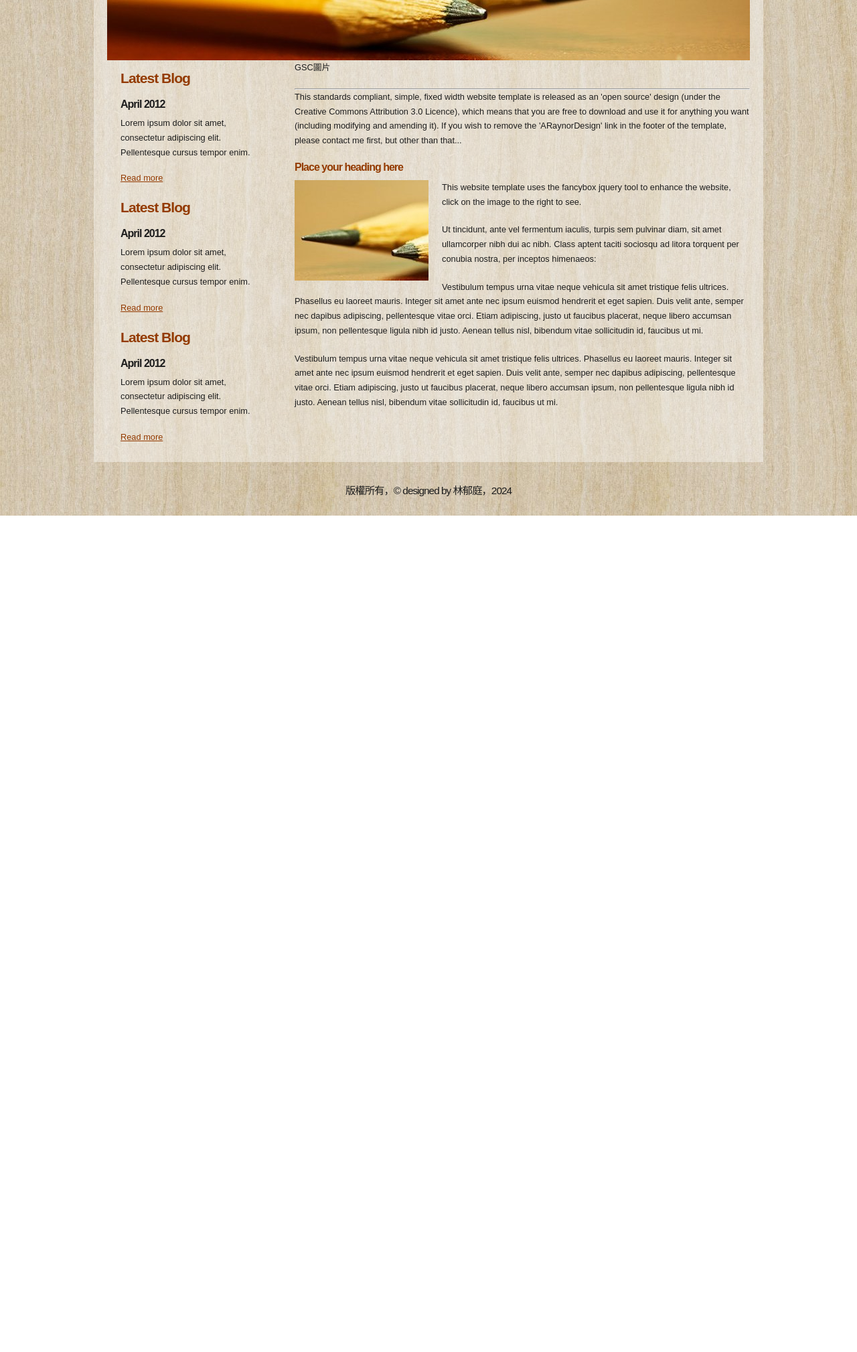
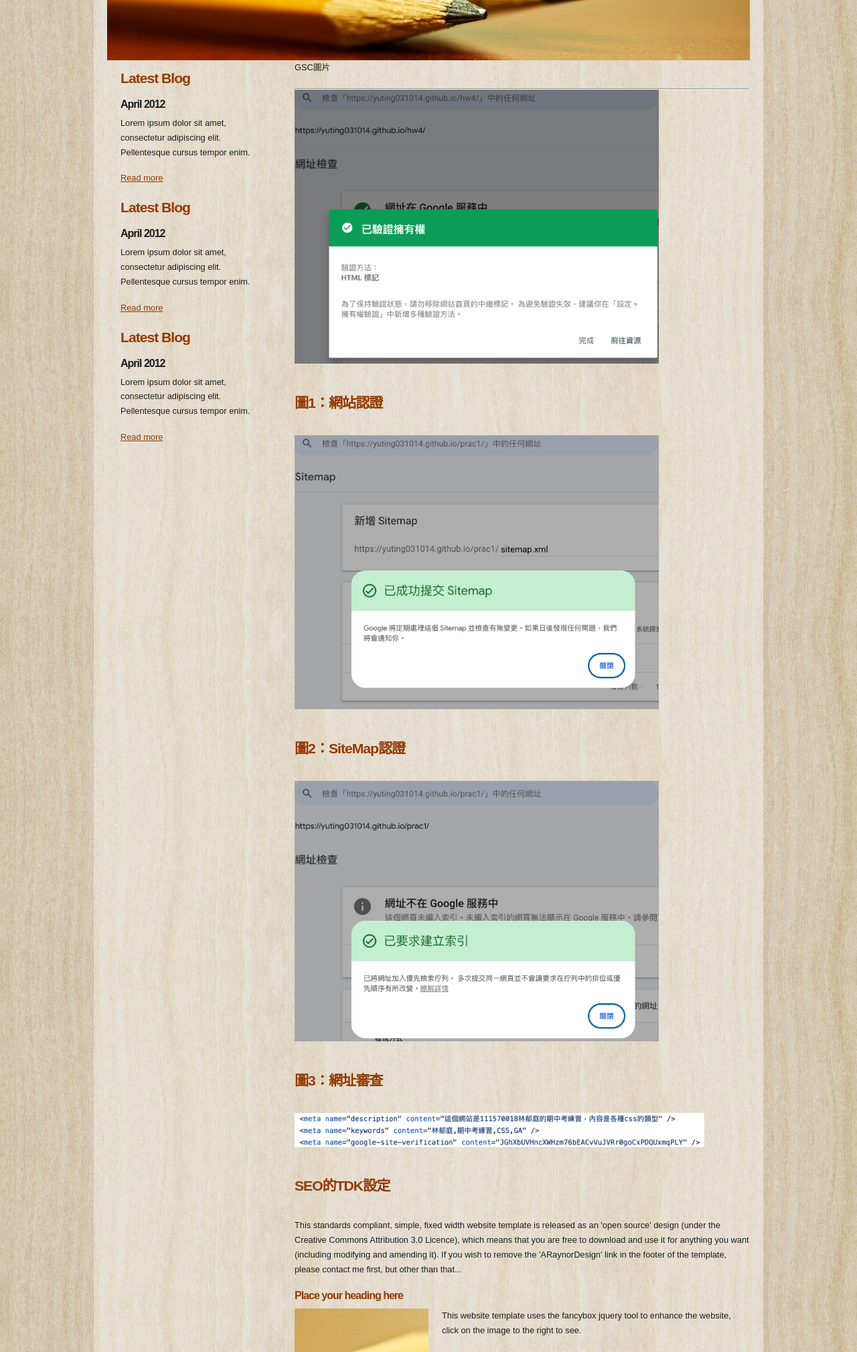
Before and after one commit to YuTing031014/prac1, a plain HTML site: page a5.html in a window 1280 px wide. Shown: the part 300-2319 px from the top of the page at 67% size. Before the commit the page ends 1070 px from the top, so only its background shows below. Drawn offline with Linux system fonts and the light colour scheme.

Commit message:
Add files via upload

```diff
--- a/a1.html
+++ b/a1.html
@@ -53,6 +53,15 @@
 
   </script>
 
+<!-- Google tag (gtag.js) -->
+<script async src="https://www.googletagmanager.com/gtag/js?id=G-XYF0WHKT2F"></script>
+<script>
+  window.dataLayer = window.dataLayer || [];
+  function gtag(){dataLayer.push(arguments);}
+  gtag('js', new Date());
+
+  gtag('config', 'G-XYF0WHKT2F');
+</script>
 
 </head>
 
--- a/a5.html
+++ b/a5.html
@@ -26,6 +26,16 @@
         $('#slider').nivoSlider();
     });
     </script>
+
+<!-- Google tag (gtag.js) -->
+<script async src="https://www.googletagmanager.com/gtag/js?id=G-XYF0WHKT2F"></script>
+<script>
+  window.dataLayer = window.dataLayer || [];
+  function gtag(){dataLayer.push(arguments);}
+  gtag('js', new Date());
+
+  gtag('config', 'G-XYF0WHKT2F');
+</script>
 
 </head>
 
@@ -63,7 +73,22 @@
         <div class="content_item">
           <p>GSC圖片</p>
           <hr>
-
+            <p>
+              <img src="images/gsc-1.png" width="80%">
+              <h2>圖1：網站認證</h2>
+            </p>
+            <p>
+              <img src="images/gsc-2.png" width="80%">
+              <h2>圖2：SiteMap認證</h2>
+            </p>
+            <p>
+              <img src="images/gsc-3.png" width="80%">
+              <h2>圖3：網址審查</h2>
+            </p>
+            <p>
+              <img src="images/gsc-4.png" width="90%">
+              <h2>SEO的TDK設定</h2>
+            </p>
 
           <p>This standards compliant, simple, fixed width website template is released as an 'open source' design (under the Creative Commons Attribution 3.0 Licence), which means that you are free to download and use it for anything you want (including modifying and amending it). If you wish to remove the 'ARaynorDesign' link in the footer of the template, please contact me first, but other than that...</p>
           <h3>Place your heading here</h3>
```
Also changed, not shown: a2.html (+10 -0 lines), a3.html (+10 -0 lines), a4.html (+11 -0 lines), a6.html (+14 -1 lines), index.html (+12 -1 lines), images/gsc-1.png (added), images/gsc-2.png (added), images/gsc-3.png (added), images/gsc-4.png (added).
